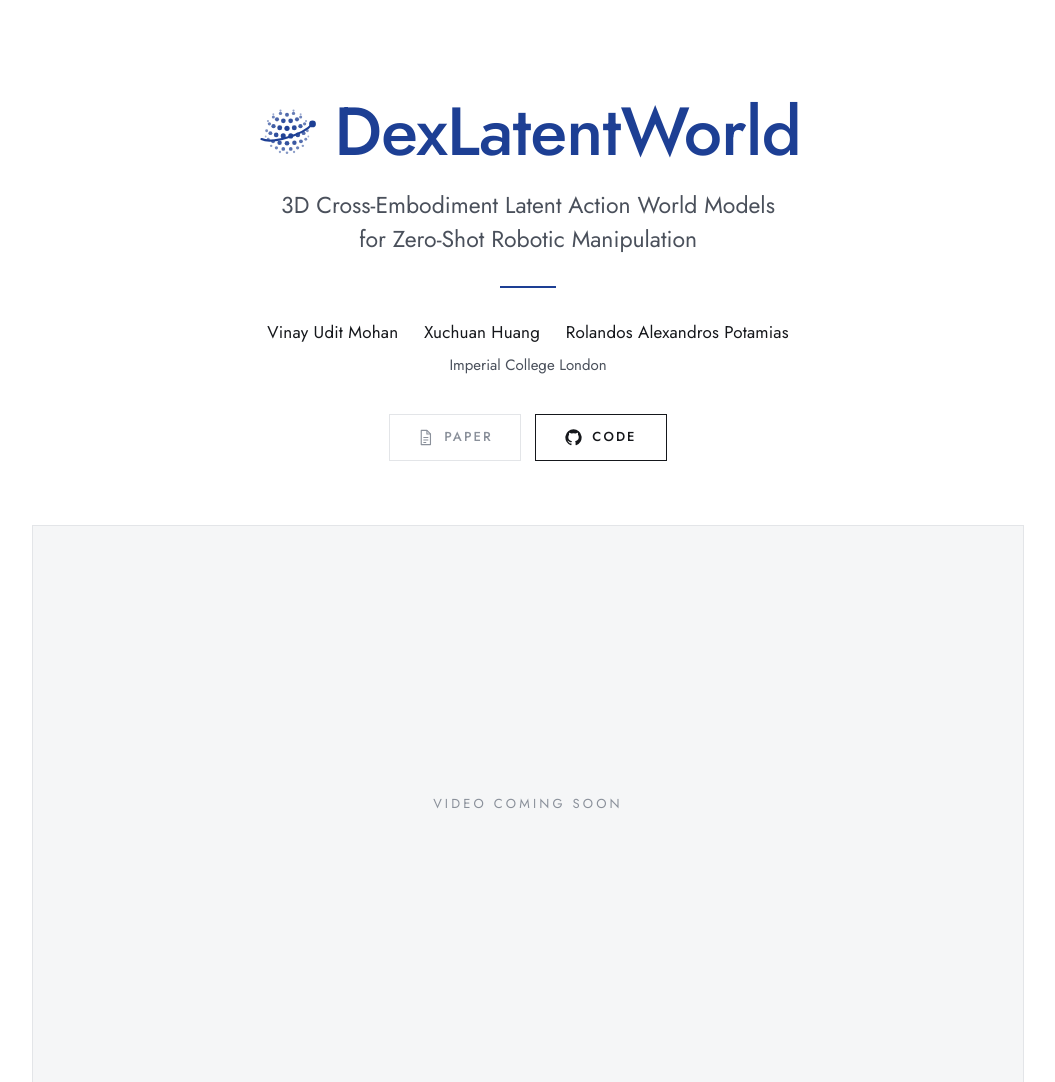
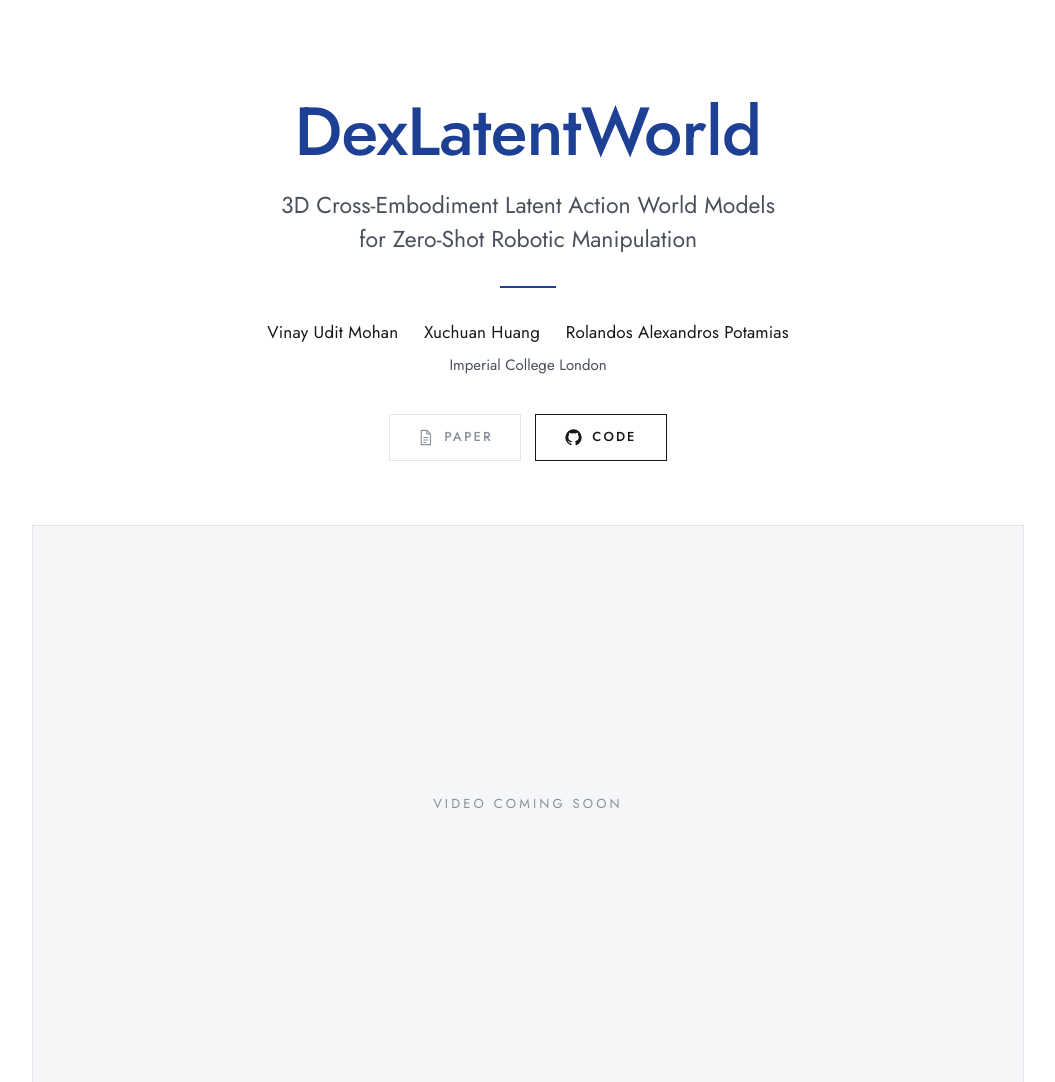
Before and after one commit to VinayMohan0409/DexLatentWorld, a plain HTML site: page index.html in a window 1280 px wide. Shown: the top 1082 px of the page, without its empty margins (112-1167 px from the left). Drawn offline with Linux system fonts and the light colour scheme.

Commit message:
Logo as tab icon only

```diff
--- a/assets/css/style.css
+++ b/assets/css/style.css
@@ -360,6 +360,3 @@ figcaption.note {
 @media (max-width: 600px) {
   .grid.three { grid-template-columns: 1fr; gap: 28px; }
 }
-
-.title { display: flex; align-items: center; justify-content: center; gap: 0.22em; }
-.title .logo { height: 0.95em; width: auto; background: none; flex: none; }
--- a/index.html
+++ b/index.html
@@ -19,7 +19,7 @@
 
 <header class="hero">
   <div class="wrap">
-    <h1 class="title"><img class="logo" src="assets/img/logo.svg" alt="">DexLatentWorld</h1>
+    <h1 class="title">DexLatentWorld</h1>
     <p class="subtitle">3D Cross-Embodiment Latent Action World Models <br>for Zero-Shot Robotic Manipulation</p>
 
     <p class="authors">
```
